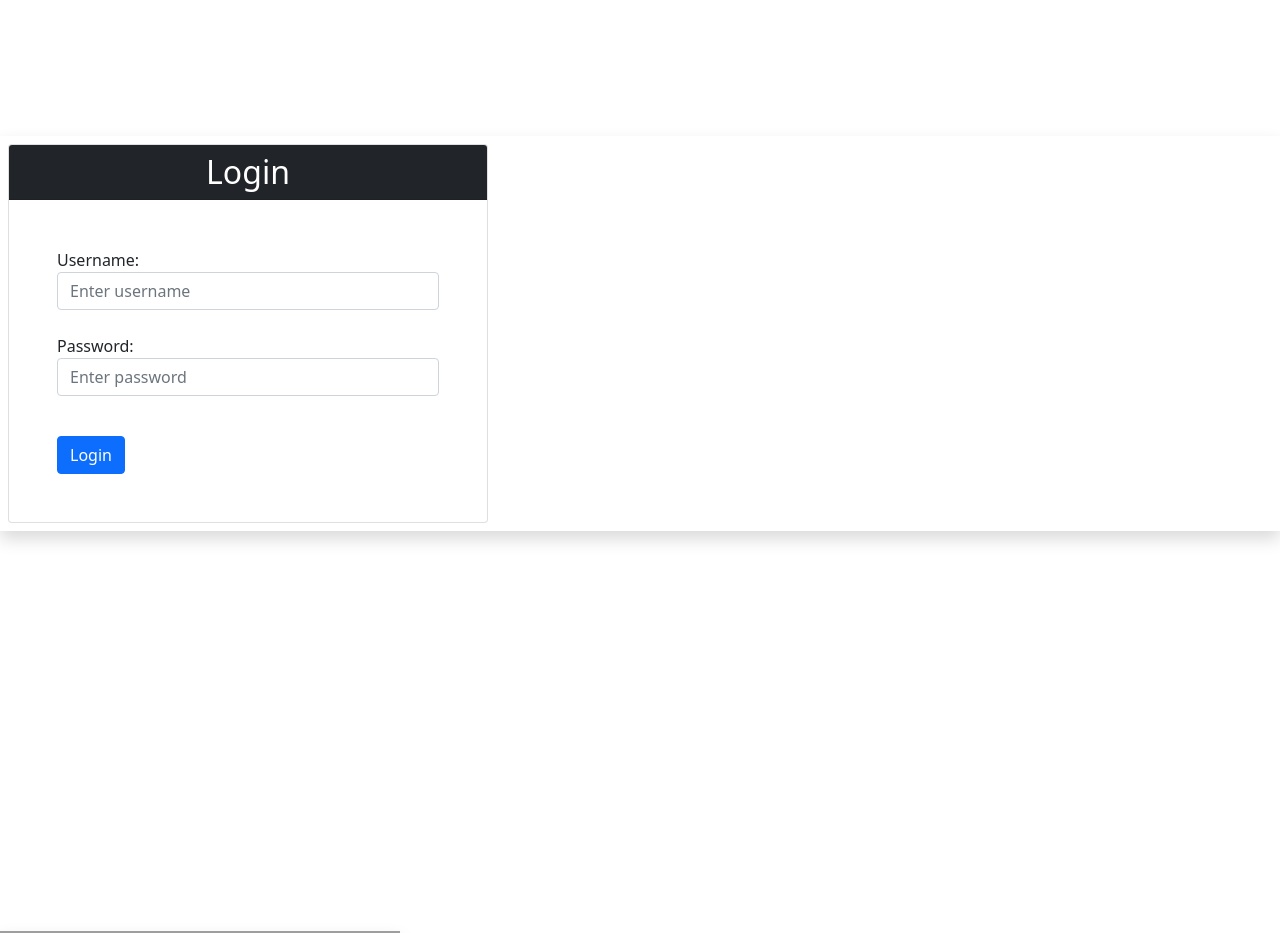
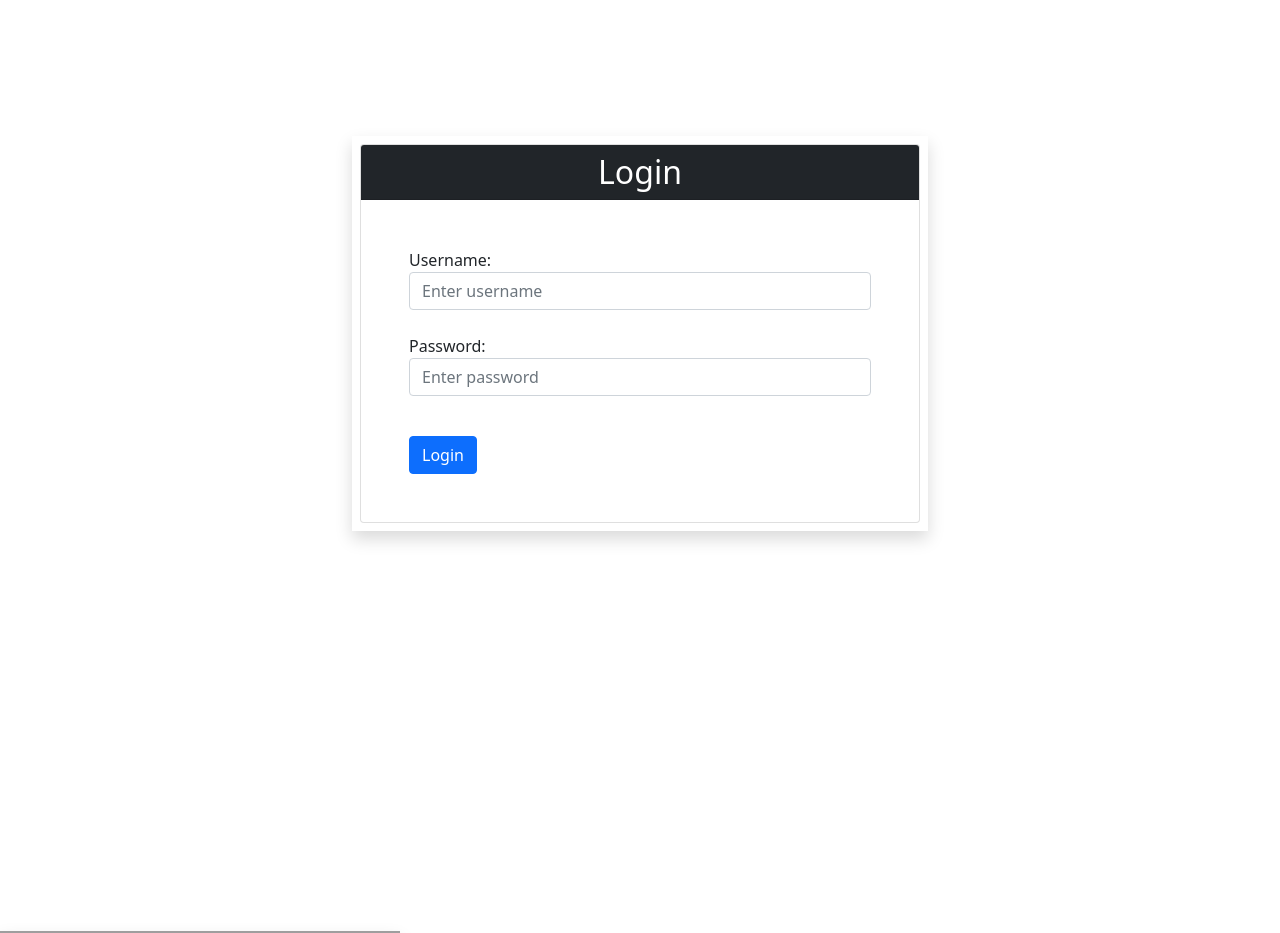
Before and after one commit to Berkeley-gov/body-mass-index-Client, a React (Create React App) app: page /login in a window 1280 px wide. Shown: the part 1280-2213 px from the top of the page. Built offline with nearby package versions, Linux system fonts and the light colour scheme; no server answers; grey boxes are pictures that could not be loaded.

Commit message:
changes made to login page ui

```diff
--- a/src/components/user-login.component.js
+++ b/src/components/user-login.component.js
@@ -85,8 +85,8 @@ export default class UserLogin extends Component {
 
     render() {
         return (
-            <div className="loginForm shadow p-2" style={{ margin: '400px auto'}}>
-                <form style={{ width: '30rem'}} onSubmit={this.onSubmit}>
+            <div className="loginForm shadow p-2" style={{ margin: '400px auto', width: '36rem'}}>
+                <form onSubmit={this.onSubmit}>
                     <div className="card form-group">
                         <h2 className="card-header text-center bg-dark text-white">Login</h2>
 
```
